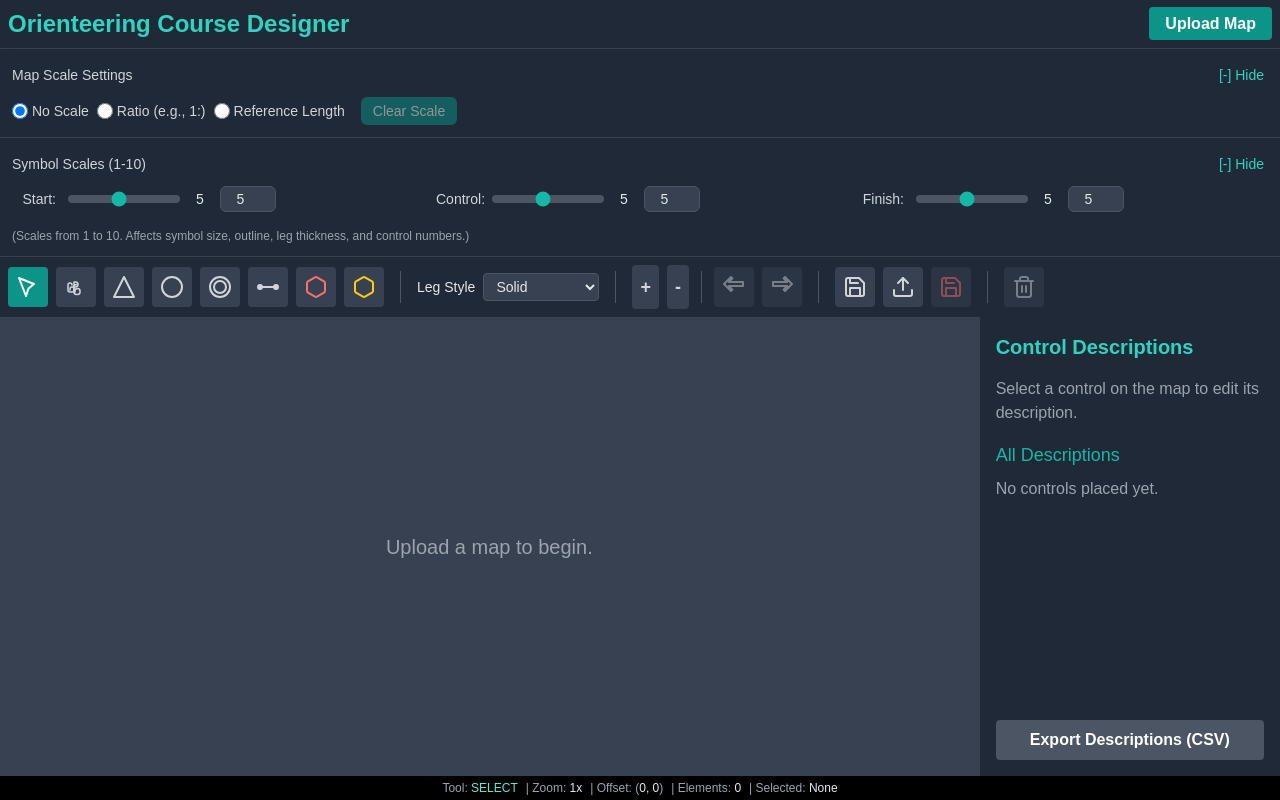
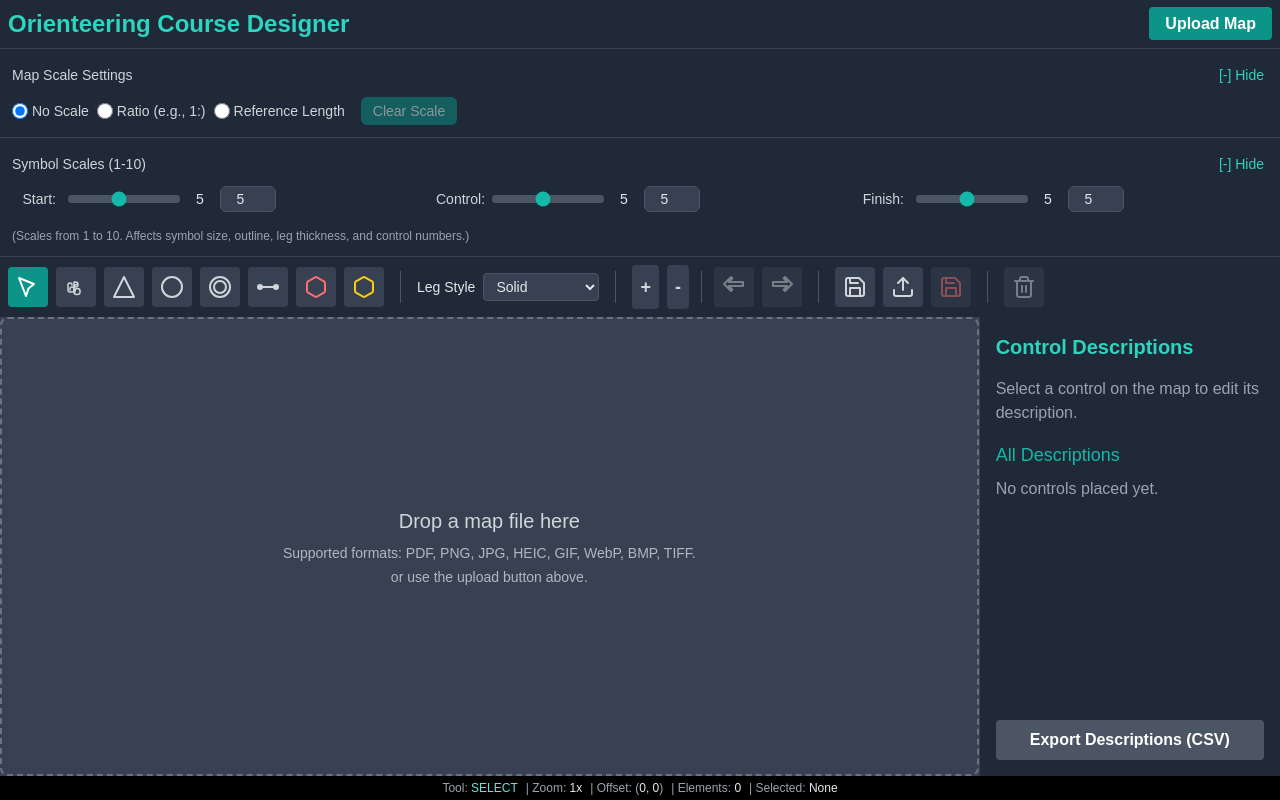
Before and after one commit to Ougadadougou/orienteer-course-designer, a React (Vite) app: page / in a window 1280 px wide. Built offline with nearby package versions, Linux system fonts and the light colour scheme.

Commit message:
Add drag-and-drop upload flow for maps (#9)

```diff
--- a/App.tsx
+++ b/App.tsx
@@ -215,29 +215,36 @@ const App: React.FC = () => {
   }, [processedMapForDisplay, mapNaturalDimensions, fitMapToView]);
 
 
-  const handleMapUpload = async (event: React.ChangeEvent<HTMLInputElement>) => {
-    const file = event.target.files?.[0];
-    if (!file) return;
+  const loadMapFromFile = useCallback(async (file: File): Promise<boolean> => {
+    if (isMapProcessing) return false;
+
     const fileName = file.name;
     const fileType = file.type;
     const allowedTypes = ['application/pdf', 'image/png', 'image/jpeg', 'image/heic', 'image/gif', 'image/webp', 'image/bmp', 'image/tiff'];
     const lowerCaseFileName = fileName.toLowerCase();
     const knownExtensions = ['.pdf', '.png', '.jpg', '.jpeg', '.heic', '.gif', '.webp', '.bmp', '.tif', '.tiff'];
-    let isAllowed = allowedTypes.includes(fileType) || knownExtensions.some(ext => lowerCaseFileName.endsWith(ext));
+    const isAllowed = allowedTypes.includes(fileType) || knownExtensions.some(ext => lowerCaseFileName.endsWith(ext));
 
     if (!isAllowed) {
         alert("Unsupported file type. Please upload a PDF, PNG, JPG/JPEG, HEIC, GIF, WebP, BMP or TIFF file.");
-        event.target.value = '';
-        return;
+        return false;
     }
+
     if (mapSourceData && typeof mapSourceData !== 'string' && 'cleanup' in mapSourceData) {
         (mapSourceData as PDFPageProxy).cleanup();
     }
-    setMapSourceType(null); setMapSourceData(null); setMapNaturalDimensions(null);
-    setProcessedMapForDisplay(null); setCourseLengthMeters(null); setIsMapProcessing(true);
+
+    setMapSourceType(null);
+    setMapSourceData(null);
+    setMapNaturalDimensions(null);
+    setProcessedMapForDisplay(null);
+    setCourseLengthMeters(null);
+    setIsMapProcessing(true);
     document.body.style.cursor = 'wait';
     // Set an initial default transform while processing. fitMapToView will override it.
     setMapTransform({ scale: DEFAULT_MAP_SCALE, offset: DEFAULT_MAP_OFFSET });
+
+    let success = false;
 
     try {
         if (fileType === 'application/pdf' || lowerCaseFileName.endsWith('.pdf')) {
@@ -250,15 +257,19 @@ const App: React.FC = () => {
             const pdf = await pdfjsLib.getDocument({ data: arrayBuffer }).promise;
             const page = await pdf.getPage(1);
             const viewport = page.getViewport({scale:1});
-            setMapSourceType('pdf'); setMapSourceData(page);
+            setMapSourceType('pdf');
+            setMapSourceData(page);
             setMapNaturalDimensions({width: viewport.width, height: viewport.height});
             const tempRenderCanvas = document.createElement('canvas');
-            tempRenderCanvas.width = viewport.width; tempRenderCanvas.height = viewport.height;
+            tempRenderCanvas.width = viewport.width;
+            tempRenderCanvas.height = viewport.height;
             const tempCtx = tempRenderCanvas.getContext('2d');
             if (tempCtx) {
                 await page.render({ canvasContext: tempCtx, viewport }).promise;
                 setProcessedMapForDisplay(tempRenderCanvas);
-            } else throw new Error("Could not create rendering context for PDF.");
+            } else {
+                throw new Error("Could not create rendering context for PDF.");
+            }
         } else {
             let imageBlob: Blob = file;
             if (lowerCaseFileName.endsWith('.heic')) {
@@ -267,23 +278,27 @@ const App: React.FC = () => {
                     imageBlob = convertedBlob instanceof Blob ? convertedBlob : file;
                 } catch (heicError) {
                     console.error("HEIC conversion error:", heicError);
-                    alert(`Error converting HEIC file: ${heicError instanceof Error ? heicError.message : String(heicError)}`);
-                    setIsMapProcessing(false); document.body.style.cursor = 'default'; event.target.value = ''; return;
+                    throw new Error(`Error converting HEIC file: ${heicError instanceof Error ? heicError.message : String(heicError)}`);
                 }
             }
             const imageUrl = URL.createObjectURL(imageBlob);
             const img = new Image();
             await new Promise<void>((resolve, reject) => {
                 img.onload = () => {
-                    setMapSourceType('image'); setMapSourceData(imageUrl);
+                    setMapSourceType('image');
+                    setMapSourceData(imageUrl);
                     setMapNaturalDimensions({width: img.naturalWidth, height: img.naturalHeight});
-                    setProcessedMapForDisplay(img); resolve();
+                    setProcessedMapForDisplay(img);
+                    resolve();
                 };
-                img.onerror = () => { URL.revokeObjectURL(imageUrl); reject(new Error("Error loading image file.")); };
+                img.onerror = () => {
+                    URL.revokeObjectURL(imageUrl);
+                    reject(new Error("Error loading image file."));
+                };
                 img.src = imageUrl;
             });
         }
-        // setMapTransform({ scale: DEFAULT_MAP_SCALE, offset: DEFAULT_MAP_OFFSET }); // Moved up
+
         const newMapFileName = fileName;
         setCourseState(prev => ({
             ...initialAppState,
@@ -291,14 +306,28 @@ const App: React.FC = () => {
             mapFileName: newMapFileName
         }), false);
         resetCourse();
+        success = true;
     } catch (error) {
         console.error("Error loading map:", error);
         alert(`Error loading map: ${error instanceof Error ? error.message : String(error)}`);
         setProcessedMapForDisplay(null);
     } finally {
-        setIsMapProcessing(false); document.body.style.cursor = 'default'; event.target.value = '';
+        setIsMapProcessing(false);
+        document.body.style.cursor = 'default';
     }
-  };
+
+    return success;
+  }, [isMapProcessing, mapSourceData, resetCourse, setCourseState]);
+
+  const handleMapUpload = useCallback(async (event: React.ChangeEvent<HTMLInputElement>) => {
+    const file = event.target.files?.[0];
+    if (!file) return;
+    try {
+        await loadMapFromFile(file);
+    } finally {
+        event.target.value = '';
+    }
+  }, [loadMapFromFile]);
 
   const updateElementPosition = (elementId: string, newPos: Point | Point[]) => {
     setCourseState(prev => ({
@@ -802,6 +831,8 @@ const App: React.FC = () => {
           startSymbolScaleUI={startSymbolScaleUI} // Pass UI scales
           controlSymbolScaleUI={controlSymbolScaleUI}
           finishSymbolScaleUI={finishSymbolScaleUI}
+          onMapFileDrop={loadMapFromFile}
+          isMapProcessing={isMapProcessing}
         />
         <ControlDescriptionPanel
           selectedControl={selectedElement?.type === ElementType.CONTROL ? (selectedElement as ControlElement) : null}
--- a/components/MapDisplay.tsx
+++ b/components/MapDisplay.tsx
@@ -1,5 +1,5 @@
 
-import React, { useRef, useEffect, useCallback } from 'react';
+import React, { useRef, useEffect, useCallback, useState } from 'react';
 import {
   Point,
   MapTransform,
@@ -187,6 +187,8 @@ interface MapDisplayProps {
   startSymbolScaleUI: number;
   controlSymbolScaleUI: number;
   finishSymbolScaleUI: number;
+  onMapFileDrop: (file: File) => void | Promise<unknown>;
+  isMapProcessing: boolean;
 }
 
 export const MapDisplay: React.FC<MapDisplayProps> = ({
@@ -194,10 +196,13 @@ export const MapDisplay: React.FC<MapDisplayProps> = ({
   onCanvasMouseDown, onCanvasMouseMove, onCanvasMouseUp, onCanvasWheel,
   drawingPoints, currentTool, currentMouseMapPos, isDragging,
   isMeasuringRefLine, refLinePoints,
-  startSymbolScaleUI, controlSymbolScaleUI, finishSymbolScaleUI
+  startSymbolScaleUI, controlSymbolScaleUI, finishSymbolScaleUI,
+  onMapFileDrop, isMapProcessing,
 }) => {
   const canvasRef = useRef<HTMLCanvasElement>(null);
   const containerRef = useRef<HTMLDivElement>(null);
+  const [isDragActive, setIsDragActive] = useState(false);
+  const dragCounterRef = useRef(0);
 
   const getMapCoords = useCallback((event: React.MouseEvent<HTMLCanvasElement>): Point => {
     const canvas = canvasRef.current; if (!canvas) return { x: 0, y: 0 };
@@ -305,6 +310,53 @@ export const MapDisplay: React.FC<MapDisplayProps> = ({
       startSymbolScaleUI, controlSymbolScaleUI, finishSymbolScaleUI
     ]);
 
+  useEffect(() => {
+    if (mapMediaToRender || isMapProcessing) {
+      dragCounterRef.current = 0;
+      setIsDragActive(false);
+    }
+  }, [mapMediaToRender, isMapProcessing]);
+
+  const handleDragEnter = useCallback((event: React.DragEvent<HTMLDivElement>) => {
+    event.preventDefault();
+    if (mapMediaToRender || isMapProcessing) return;
+    dragCounterRef.current += 1;
+    setIsDragActive(true);
+  }, [mapMediaToRender, isMapProcessing]);
+
+  const handleDragOver = useCallback((event: React.DragEvent<HTMLDivElement>) => {
+    event.preventDefault();
+    if (mapMediaToRender || isMapProcessing) {
+      event.dataTransfer.dropEffect = 'none';
+      return;
+    }
+    event.dataTransfer.dropEffect = 'copy';
+  }, [mapMediaToRender, isMapProcessing]);
+
+  const handleDragLeave = useCallback((event: React.DragEvent<HTMLDivElement>) => {
+    event.preventDefault();
+    if (mapMediaToRender || isMapProcessing) return;
+    dragCounterRef.current = Math.max(0, dragCounterRef.current - 1);
+    if (dragCounterRef.current === 0) {
+      setIsDragActive(false);
+    }
+  }, [mapMediaToRender, isMapProcessing]);
+
+  const handleDrop = useCallback((event: React.DragEvent<HTMLDivElement>) => {
+    event.preventDefault();
+    dragCounterRef.current = 0;
+    setIsDragActive(false);
+
+    if (mapMediaToRender || isMapProcessing) {
+      return;
+    }
+
+    const files = event.dataTransfer?.files;
+    if (files && files.length > 0) {
+      onMapFileDrop(files[0]);
+    }
+  }, [mapMediaToRender, isMapProcessing, onMapFileDrop]);
+
   return (
     <div ref={containerRef} className="canvas-container flex-grow bg-gray-700 relative">
       <canvas
@@ -317,8 +369,20 @@ export const MapDisplay: React.FC<MapDisplayProps> = ({
         style={{ cursor: isMeasuringRefLine ? 'crosshair' : (currentTool === Tool.PAN ? (isDragging ? 'grabbing' : 'grab') : (currentTool === Tool.SELECT ? 'default' : 'crosshair')) }}
       />
       {!mapMediaToRender && (
-        <div className="absolute inset-0 flex items-center justify-center text-gray-400 text-xl pointer-events-none">
-          Upload a map to begin.
+        <div
+          className={`absolute inset-0 flex flex-col items-center justify-center border-2 border-dashed rounded-lg transition-colors duration-150 px-6 text-center ${
+            isDragActive ? 'border-blue-400 bg-blue-500/10 text-blue-100' : 'border-gray-500 text-gray-300'
+          } ${isMapProcessing ? 'opacity-60 cursor-progress' : 'cursor-copy'}`}
+          onDragEnter={handleDragEnter}
+          onDragOver={handleDragOver}
+          onDragLeave={handleDragLeave}
+          onDrop={handleDrop}
+        >
+          <p className="text-xl font-medium">Drop a map file here</p>
+          <p className="text-sm mt-2 opacity-80">
+            {isMapProcessing ? 'Map is processing. Please wait…' : 'Supported formats: PDF, PNG, JPG, HEIC, GIF, WebP, BMP, TIFF.'}
+          </p>
+          <p className="text-sm mt-1 opacity-80">or use the upload button above.</p>
         </div>
       )}
     </div>
```
